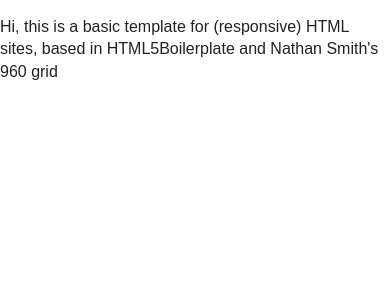
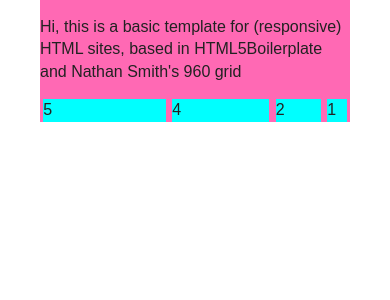
Before and after one commit to WartClaes/Base, a PHP site: page / in a window 390 px wide. Shown: the top 300 px of the page. Run offline with PHP 8.4, Linux system fonts and the light colour scheme; some libraries are stand-ins or nearby versions.

Commit message:
added 960 grid and made it responsive

```diff
--- a/css/main.css
+++ b/css/main.css
@@ -1,7 +1,3 @@
-/* ==========================================================================
-   HTML5 Boilerplate styles - h5bp.com (generated via initializr.com)
-   ========================================================================== */
-
 html,
 button,
 input,
@@ -13,6 +9,7 @@ textarea {
 body {
     font-size: 1em;
     line-height: 1.4;
+    padding: 0 40px;
 }
 
 ::-moz-selection {
@@ -82,10 +79,7 @@ textarea {
 
 }
 
-@media print,
-       (-o-min-device-pixel-ratio: 5/4),
-       (-webkit-min-device-pixel-ratio: 1.25),
-       (min-resolution: 120dpi) {
+@media print, (-o-min-device-pixel-ratio: 5/4), (-webkit-min-device-pixel-ratio: 1.25), (min-resolution: 120dpi) {
 
 }
 
@@ -152,13 +146,324 @@ textarea {
 }
 
 /* ==========================================================================
+   12 column Grid system [target / context = result]
+   ========================================================================== */
+
+.container_12 {
+    margin-left: auto;
+    margin-right: auto;
+    max-width: 960px;
+    width: 100%;
+    background: hotpink;
+}
+
+.grid_1,
+.grid_2,
+.grid_3,
+.grid_4,
+.grid_5,
+.grid_6,
+.grid_7,
+.grid_8,
+.grid_9,
+.grid_10,
+.grid_11,
+.grid_12 {
+    display: inline;
+    float: left;
+    margin-left: 1.0416667%; /* 10px / 960px */
+    margin-right: 1.0416667%; /* 10px / 960px */
+}
+
+.push_1, .pull_1,
+.push_2, .pull_2,
+.push_3, .pull_3,
+.push_4, .pull_4,
+.push_5, .pull_5,
+.push_6, .pull_6,
+.push_7, .pull_7,
+.push_8, .pull_8,
+.push_9, .pull_9,
+.push_10, .pull_10,
+.push_11, .pull_11 {
+    position: relative;
+}
+
+.alpha {
+    margin-left: 0;
+}
+
+.omega {
+    margin-right: 0;
+}
+
+.container_12 .grid_1 {
+    width: 6.25%; /* 60px / 960px */
+    background: cyan;
+}
+
+.container_12 .grid_2 {
+    width: 14.5833333%; /* 140px / 960px */
+    background: cyan;
+}
+
+.container_12 .grid_3 {
+    width: 22.9166667%; /* 220px / 960px */
+    background: cyan;
+}
+
+.container_12 .grid_4 {
+    width: 31.25%; /* 300px / 960px */
+    background: cyan;
+}
+
+.container_12 .grid_5 {
+    width: 39.5833333%; /* 380px / 960px */
+    background: cyan;
+}
+
+.container_12 .grid_6 {
+    width: 47.9166667%; /* 460px / 960px */
+}
+
+.container_12 .grid_7 {
+    width: 56.25%; /* 540px / 960px */
+}
+
+.container_12 .grid_8 {
+    width: 64.5833333%; /* 620px / 960px */
+}
+
+.container_12 .grid_9 {
+  width: 72.9166667%; /* 700px / 960px */
+}
+
+.container_12 .grid_10 {
+  width: 81.25%; /* 780px / 960px */
+}
+
+.container_12 .grid_11 {
+  width: 89.5833333%; /* 860px / 960px */
+}
+
+.container_12 .grid_12 {
+  width: 97.9166667%; /* 940px / 960px */
+}
+
+.container_12 .prefix_1 {
+  padding-left: 8.3333333%; /* 80px / 960px */
+}
+
+.container_12 .prefix_2 {
+  padding-left: 16.6666667%; /* 160px / 960px */
+}
+
+.container_12 .prefix_3 {
+  padding-left: 25%; /* 240px / 960px */
+}
+
+.container_12 .prefix_4 {
+  padding-left: 33.3333333%; /* 320px / 960px */
+}
+
+.container_12 .prefix_5 {
+  padding-left: 41.6666667%; /* 400px / 960px */
+}
+
+.container_12 .prefix_6 {
+  padding-left: 50%; /* 480px / 960px */
+}
+
+.container_12 .prefix_7 {
+  padding-left: 58.3333333%; /* 560px / 960px */
+}
+
+.container_12 .prefix_8 {
+  padding-left: 66.6666667%; /* 640px / 960px */
+}
+
+.container_12 .prefix_9 {
+  padding-left: 75%; /* 720px / 960px */
+}
+
+.container_12 .prefix_10 {
+  padding-left: 83.3333333%; /* 800px / 960px */
+}
+
+.container_12 .prefix_11 {
+  padding-left: 91.6666667%; /* 880px / 960px */
+}
+
+/**/
+.container_12 .suffix_1 {
+  padding-right: 8.3333333%; /* 80px / 960px */
+}
+
+.container_12 .suffix_2 {
+  padding-right: 16.6666667%; /* 160px / 960px */
+}
+
+.container_12 .suffix_3 {
+  padding-right: 25%; /* 240px / 960px */
+}
+
+.container_12 .suffix_4 {
+  padding-right: 33.3333333%; /* 320px / 960px */
+}
+
+.container_12 .suffix_5 {
+  padding-right: 41.6666667%; /* 400px / 960px */
+}
+
+.container_12 .suffix_6 {
+  padding-right: 50%; /* 480px / 960px */
+}
+
+.container_12 .suffix_7 {
+  padding-right: 58.3333333%; /* 560px / 960px */
+}
+
+.container_12 .suffix_8 {
+  padding-right: 66.6666667%; /* 640px / 960px */
+}
+
+.container_12 .suffix_9 {
+  padding-right: 75%; /* 720px / 960px */
+}
+
+.container_12 .suffix_10 {
+  padding-right: 83.3333333%; /* 800px / 960px */
+}
+
+.container_12 .suffix_11 {
+  padding-right: 91.6666667%; /* 880px / 960px */
+}
+
+.container_12 .push_1 {
+  left: 8.3333333%; /* 80px / 960px */
+}
+
+.container_12 .push_2 {
+  left: 16.6666667%; /* 160px / 960px */
+}
+
+.container_12 .push_3 {
+  left: 25%; /* 240px / 960px */
+}
+
+.container_12 .push_4 {
+  left: 33.3333333%; /* 320px / 960px */
+}
+
+.container_12 .push_5 {
+  left: 41.6666667%; /* 400px / 960px */
+}
+
+.container_12 .push_6 {
+  left: 50%; /* 480px / 960px */
+}
+
+.container_12 .push_7 {
+  left: 58.3333333%; /* 560px / 960px */
+}
+
+.container_12 .push_8 {
+  left: 66.6666667%; /* 640px / 960px */
+}
+
+.container_12 .push_9 {
+  left: 75%; /* 720px / 960px */
+}
+
+.container_12 .push_10 {
+  left: 83.3333333%; /* 800px / 960px */
+}
+
+.container_12 .push_11 {
+  left: 91.6666667%; /* 880px / 960px */
+}
+
+.container_12 .pull_1 {
+  left: -8.3333333%; /* 80px / 960px */
+}
+
+.container_12 .pull_2 {
+  left: -16.6666667%; /* 160px / 960px */
+}
+
+.container_12 .pull_3 {
+  left: -25%; /* 240px / 960px */
+}
+
+.container_12 .pull_4 {
+  left: -33.3333333%; /* 320px / 960px */
+}
+
+.container_12 .pull_5 {
+  left: -41.6666667%; /* 400px / 960px */
+}
+
+.container_12 .pull_6 {
+  left: -50%; /* 480px / 960px */
+}
+
+.container_12 .pull_7 {
+  left: -58.3333333%; /* 560px / 960px */
+}
+
+.container_12 .pull_8 {
+  left: -66.6666667%; /* 640px / 960px */
+}
+
+.container_12 .pull_9 {
+  left: -75%; /* 720px / 960px */
+}
+
+.container_12 .pull_10 {
+  left: -83.3333333%; /* 800px / 960px */
+}
+
+.container_12 .pull_11 {
+  left: -91.6666667%; /* 880px / 960px */
+}
+
+.clear {
+  clear: both;
+  display: block;
+  overflow: hidden;
+  visibility: hidden;
+  width: 0;
+  height: 0;
+}
+
+.container_12:before,
+.container_12:after {
+  content: ' ';
+  display: block;
+  overflow: hidden;
+  visibility: hidden;
+  font-size: 0;
+  line-height: 0;
+  width: 0;
+  height: 0;
+}
+
+.container_12:after {
+  clear: both;
+}
+
+.container_12 {
+  zoom: 1;
+}
+
+/* ==========================================================================
    Print styles
    ========================================================================== */
 
 @media print {
     * {
         background: transparent !important;
-        color: #000 !important; /* Black prints faster: h5bp.com/s */
+        color: #000 !important;
         box-shadow: none !important;
         text-shadow: none !important;
     }
@@ -176,10 +481,6 @@ textarea {
         content: " (" attr(title) ")";
     }
 
-    /*
-     * Don't show links for images, or javascript/internal links
-     */
-
     .ir a:after,
     a[href^="javascript:"]:after,
     a[href^="#"]:after {
@@ -193,7 +494,7 @@ textarea {
     }
 
     thead {
-        display: table-header-group; /* h5bp.com/t */
+        display: table-header-group;
     }
 
     tr,
--- a/index.html
+++ b/index.html
@@ -17,10 +17,27 @@
     </head>
     <body>
         <!--[if lt IE 7]>
-            <p class="chromeframe">You are using an <strong>outdated</strong> browser. Please <a href="http://browsehappy.com/">upgrade your browser</a> or <a href="http://www.google.com/chromeframe/?redirect=true">activate Google Chrome Frame</a> to improve your experience.</p>
+            <p class="chromeframe">
+                You are using an <strong>outdated</strong> browser. Please <a href="http://browsehappy.com/">upgrade your browser</a> or <a href="http://www.google.com/chromeframe/?redirect=true">activate Google Chrome Frame</a> to improve your experience.
+            </p>
         <![endif]-->
-
-        <p>Hi, this is a basic template for (responsive) HTML sites, based in HTML5Boilerplate and Nathan Smith's 960 grid</p>
+        <div class="container_12">
+            <p>
+                Hi, this is a basic template for (responsive) HTML sites, based in HTML5Boilerplate and Nathan Smith's 960 grid
+            </p>
+            <div class="grid_5">
+                5
+            </div>
+            <div class="grid_4">
+                4
+            </div>
+            <div class="grid_2">
+                2
+            </div>
+            <div class="grid_1">
+                1
+            </div>
+        </div>
 
         <script src="//ajax.googleapis.com/ajax/libs/jquery/1.10.1/jquery.min.js"></script>
         <script>window.jQuery || document.write('<script src="js/vendor/jquery-1.10.1.min.js"><\/script>')</script>
```
